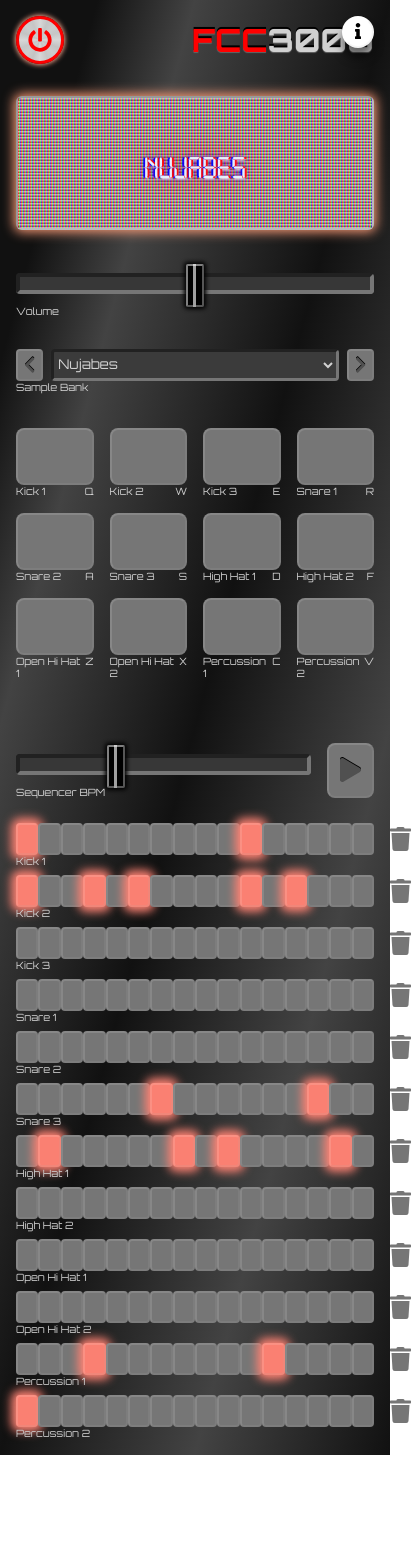
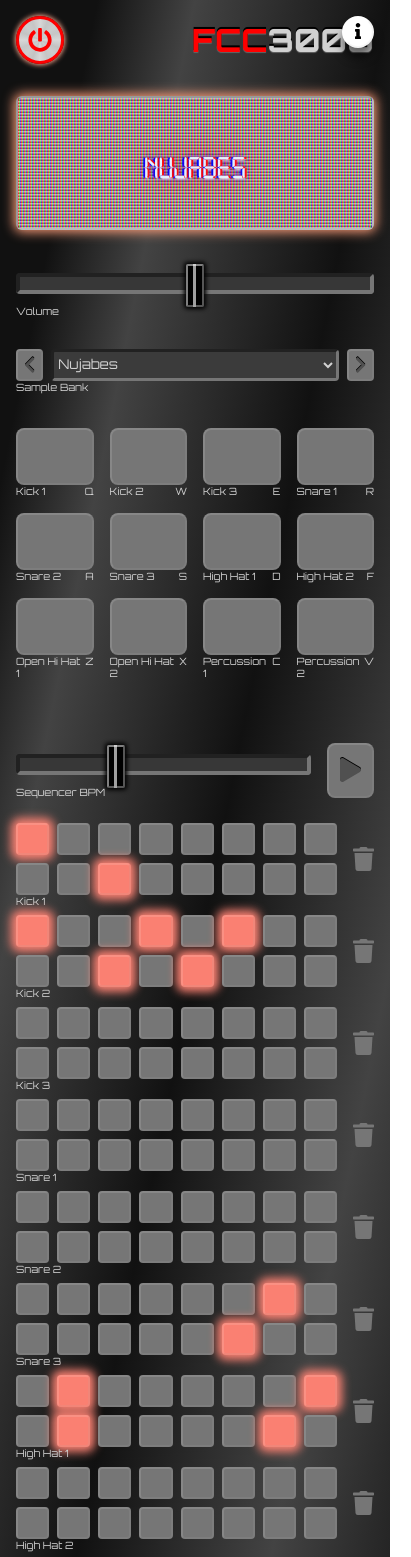
Before and after one commit to c-ehrlich/drum-machine, a React (Create React App) app: page / in a window 390 px wide. Shown: the top 1557 px of the page, 411 px wide, since content can reach past the window. Before the commit the page ends 1455 px from the top, so only its background shows below. Built offline with nearby package versions, Linux system fonts and the light colour scheme; a web font is replaced by a local one.

Commit message:
sequencer buttons reflow at small screen size

```diff
--- a/src/components/Sequencer.jsx
+++ b/src/components/Sequencer.jsx
@@ -21,7 +21,7 @@
   }
   gap: 25px;
 
-  @media(max-width: 650px) {
+  @media (max-width: 650px) {
     width: 100%;
   }
 `;
@@ -45,6 +45,7 @@
   gap: 8px;
 `;
 
+// the 16 pads
 const SequencerRow = styled.div`
   width: 100%;
   display: flex;
@@ -55,15 +56,33 @@
 
 const SequencerBlock = styled.div`
   width: 100%;
-  display: flex;
+  ${'' /* display: flex;
   flex-direction: column;
-  align-items: flex-start;
+  align-items: flex-start; */}
+  display: grid;
+  grid-template-columns: auto min-content;
+  grid-template-areas:
+    "pads   delete"
+    "label  .";
+  column-gap: 16px;
+  row-gap: 0;
 `;
 
 const SequencerButtonBlock = styled.div`
   width: 100%;
-  display: flex;
+  display: grid;
+  grid-template-columns: repeat(16, 1fr);
   justify-content: space-between;
+  column-gap: 8px;
+
+  @media (max-width: 550px) {
+    grid-template-columns: repeat(8, 1fr);
+    row-gap: 8px;
+  }
+
+  @media (max-width: 300px) {
+    column-gap: 4px;
+  }
 `;
 
 const DeleteRowButton = styled.button`
@@ -144,13 +163,14 @@
                     );
                   })}
                 </SequencerButtonBlock>
-                <DeleteRowButton
+
+              </SequencerRow>
+              <DeleteRowButton
                   onClick={() => clearSequencerRow(button)}
                   className={`slider ${!showFocus && "no-outline-on-focus"}`}
                 >
                   <DeleteRowIcon icon={faTrash} />
                 </DeleteRowButton>
-              </SequencerRow>
               <LabelText key={`sequencer-${button}`}>
                 {bank.pads[button].name}
               </LabelText>
--- a/src/components/SequencerButton.jsx
+++ b/src/components/SequencerButton.jsx
@@ -5,7 +5,7 @@
 
 const StyledSequencerButton = styled.button`
   height: 32px;
-  width: 24px;
+  width: 100%;
   background-color: rgb(118, 118, 118);
   border-radius: 4px;
   border-style: outset;
@@ -41,6 +41,10 @@
   &.pass:hover {
     transition: 100ms;
     box-shadow: 0px 0px 12px 6px salmon;
+  }
+
+  @media (max-width: 550px) {
+    width: 100%;
   }
 `;
 
```
